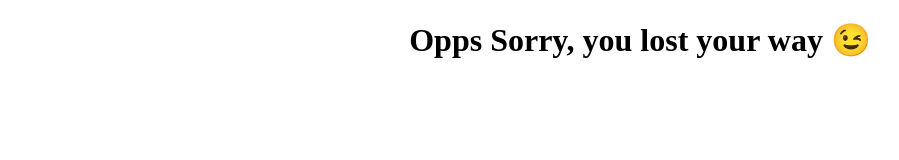
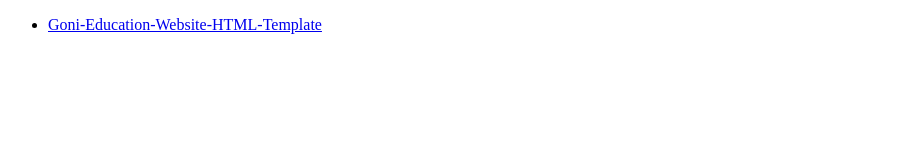
Before and after one commit to NalitaBari-WD-01-HTML/NalitaBari-WD-01-HTML.github.io, a plain HTML site: page index.html in a window 1280 px wide. Shown: the whole page, without its empty margins (0-899 px from the left). Drawn offline with Linux system fonts and the light colour scheme.

Commit message:
Update index.html

```diff
--- a/index.html
+++ b/index.html
@@ -6,6 +6,8 @@
     <title>Sorry, you lost your way.</title>
 </head>
 <body>
-    <h1 style="text-align: center;">Opps Sorry, you lost your way 😉</h1>
+    <ul>
+        <li><a href="https://nalitabari-wd-01-html.github.io/Goni-Education-Website-HTML-Template/index.html">Goni-Education-Website-HTML-Template</a></li>
+    </ul>
 </body>
 </html>
```
